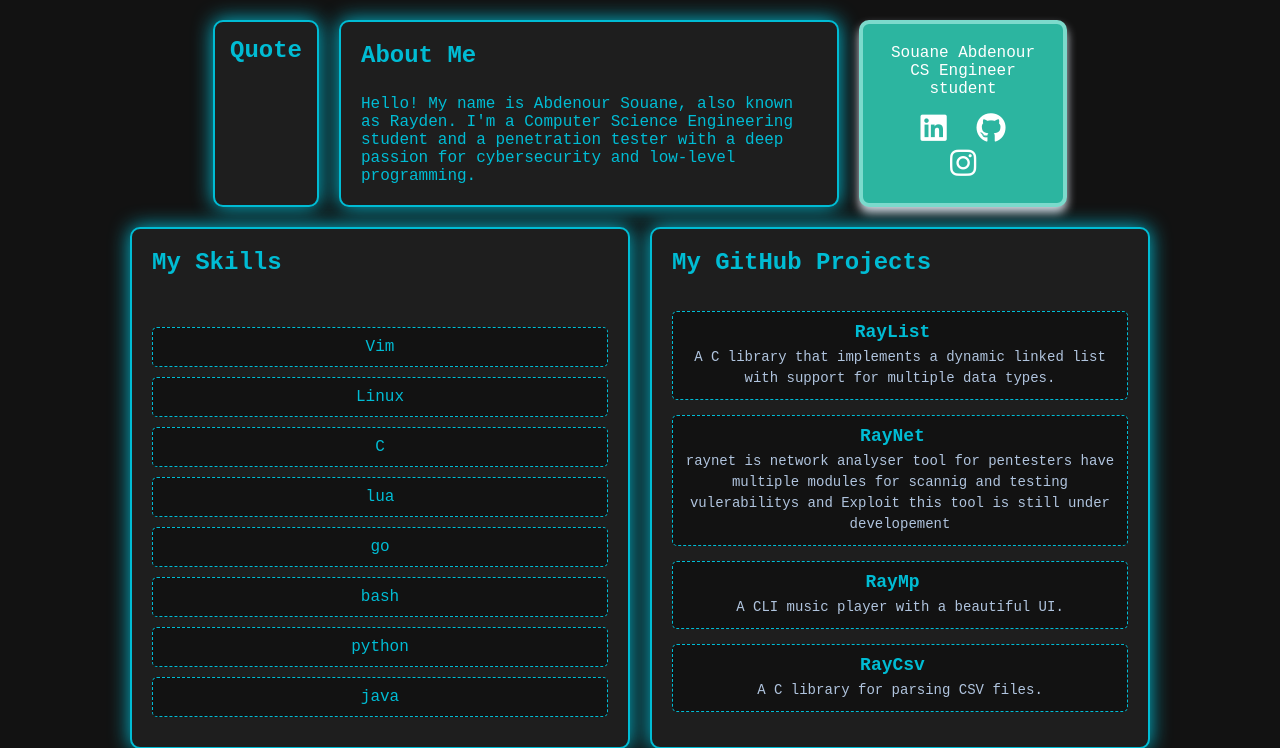
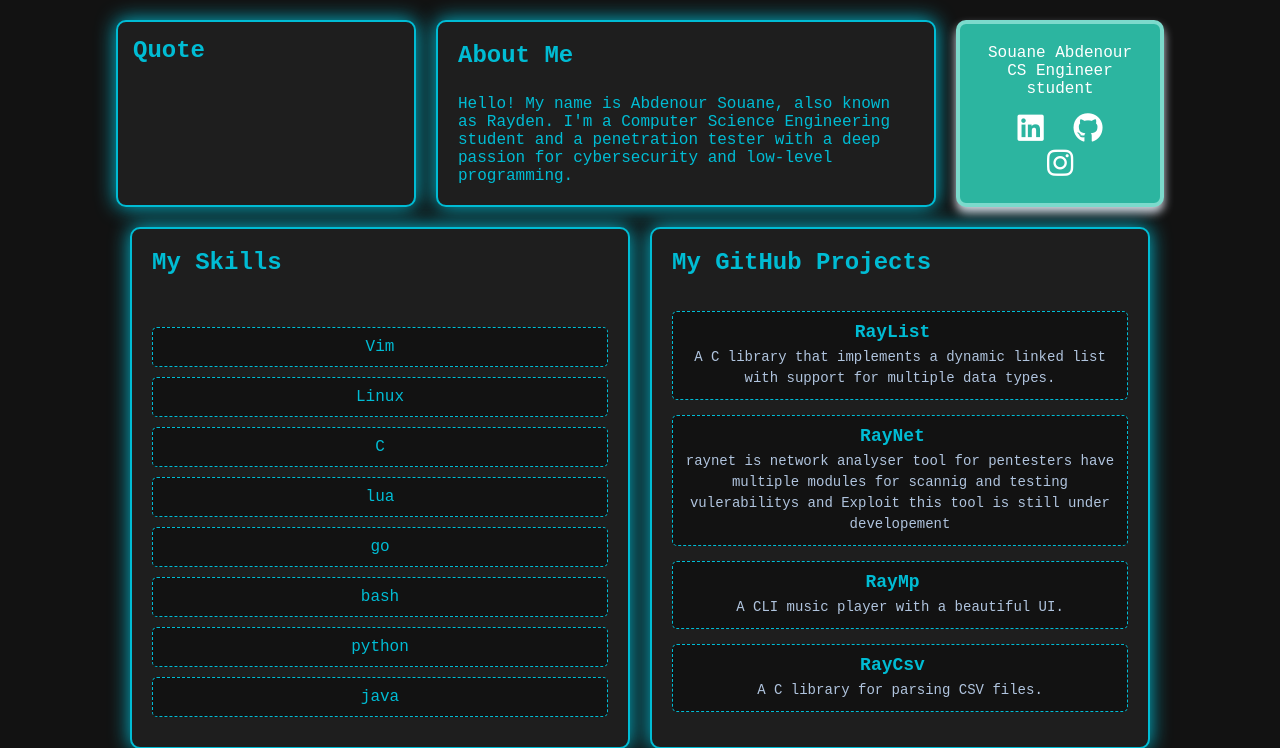
Before and after one commit to abdorayden/PortFolio, a Flask app: page / in a window 1280 px wide. Shown: the part 140-888 px from the top of the page. Run offline with Flask 3, Linux system fonts and the light colour scheme.

Commit message:
:'))))))))

```diff
--- a/static/css/styles.css
+++ b/static/css/styles.css
@@ -110,8 +110,8 @@ nav a:hover {
 	border-radius: 10px;
 	padding: 15px;
 	/*flex: 1;*/
-	min-width: 100px;
-	max-width: 300px;
+	min-width: 300px;
+	max-width: 500px;
 
 	/*flex-direction: column;*/
 	justify-content: space-between;
```
